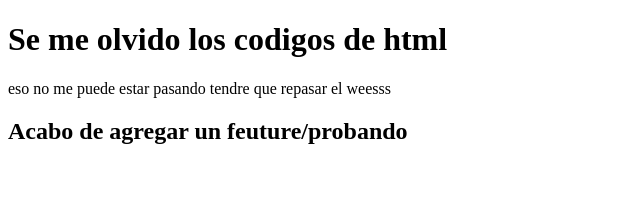
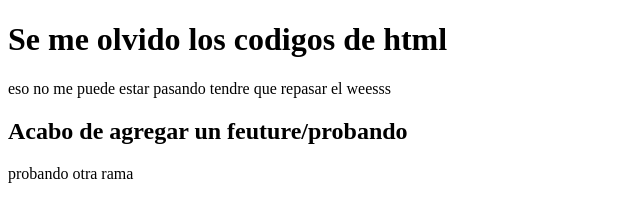
Before and after one commit to juancatalice/repositorio-2, a plain HTML site: page index.html in a window 1280 px wide. Shown: the whole page, without its empty margins (0-640 px from the left). Drawn offline with Linux system fonts and the light colour scheme.

Commit message:
tecer realese de feature/test 3

```diff
--- a/index.html
+++ b/index.html
@@ -6,6 +6,7 @@
     <p>eso no me puede estar pasando tendre que repasar el weesss</p>
 
     <h2>Acabo de agregar un feuture/probando</h2>
+    <p>probando otra rama </p>
 </head>
 </head>
 </html>
```
